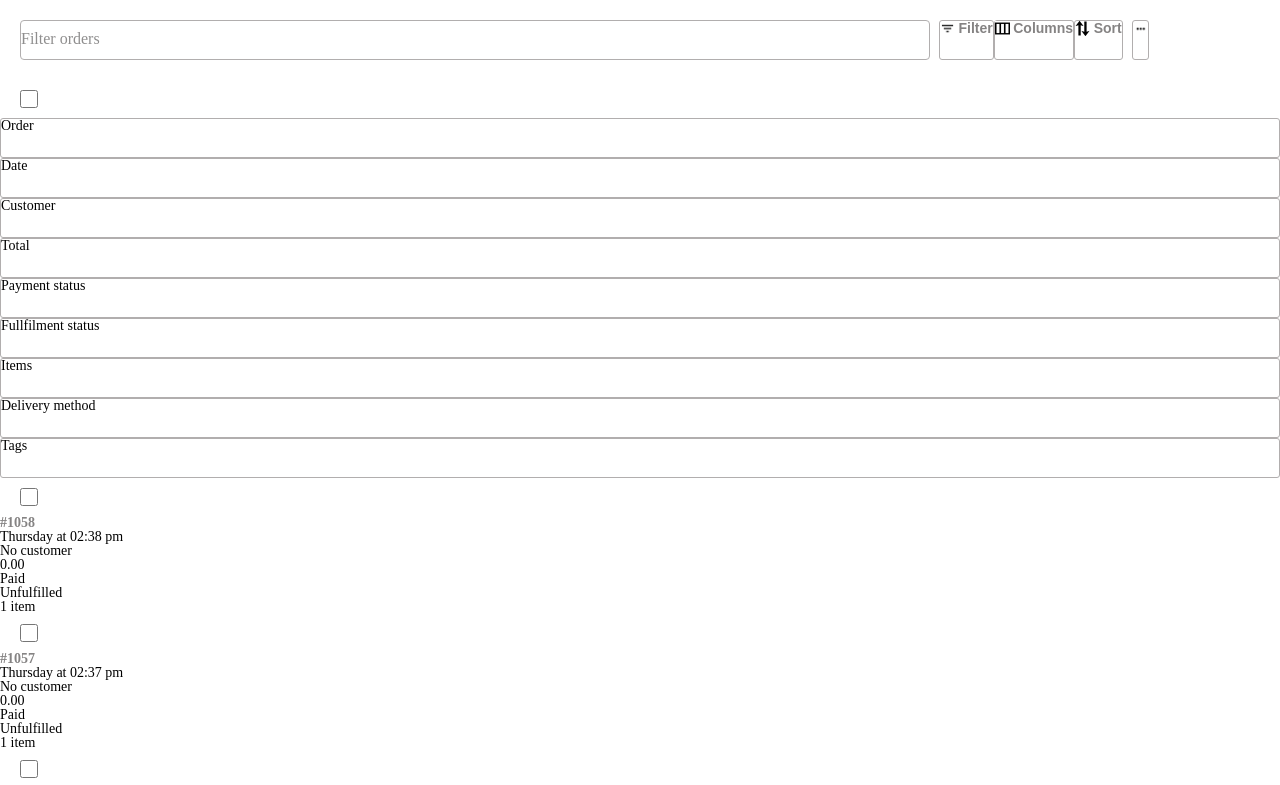
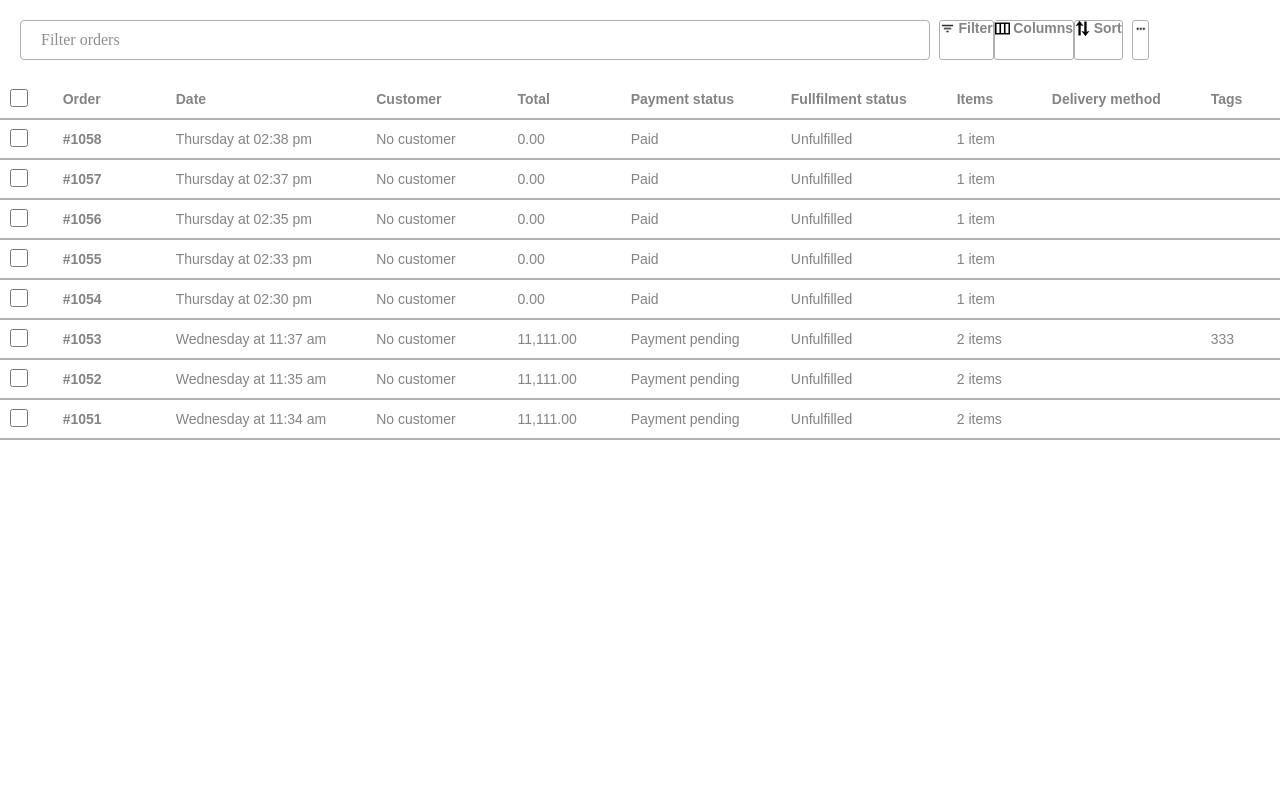
Before and after one commit to Dalonna456/test.table.github.io, a plain HTML site: page index.html in a window 1280 px wide. Shown: the top 785 px of the page. Drawn offline with Linux system fonts and the light colour scheme.

Commit message:
Update style.css

```diff
--- a/style.css
+++ b/style.css
@@ -94,12 +94,26 @@ h6 {
    max-width: 1440px;
    padding: 20px;
 }
+span{
+   font-family: Arial, Helvetica, sans-serif;
+   font-size: 14px;
+   cursor:pointer;
+}
 .header__search{
    width: 910px;
    border: 1px solid var(--secondary-color);
    border-radius: 4px;
    height: 40px;
    margin-right: 9px;
+   padding: 10px;
+   font-size: 16px;
+   font-weight: 400;
+   color: var(--primary-color);
+}
+::placeholder{
+   font-size: 16px;
+   color: rgb(143, 142, 142);
+   padding: 10px;
 }
 .row{
    border: 1px solid var(--secondary-color);
@@ -110,10 +124,10 @@ h6 {
 .header__navigation{
    flex-direction: row;
 }
-.title__items{
-   justify-content: space-between;
-   text-align: center;
-
+.header__icons{
+   width: 15px;
+   height: 15px;
+   cursor:pointer;
 }
 
 .header__items{
@@ -129,52 +143,41 @@ li.header__item:last-child{
    height: 40px;
    margin-left: 9px;
 }
-::placeholder{
-   font-size: 16px;
-   color: rgb(143, 142, 142);
+
+/* header ends*/
+.grid__body{
+   display: grid;
+   grid-template-columns: 0.4fr 1.2fr 2fr 1.5fr 1.2fr 1.7fr 1.6fr 1fr 1fr 1fr ;
+   grid-template-rows: 3fr 3fr 3fr 3fr 3fr 3fr 3fr 3fr 3fr 3fr;
+   height: 100%;
+   max-width: 1280px;
+   font-family: Arial, Helvetica, sans-serif;
+   color:var(--primary-color);
+   white-space: nowrap;
 
 }
-.table__title{
-   border: 1px solid var(--secondary-color);
-   border-radius: 3px;
-   height: 40px;
-
+.grid__item{
+   border-bottom: 2px solid var(--secondary-color);
+   padding: 12px 25px;
 }
-.table__rows{
-   border: 1px solid var(--secondary-color);
-   border-radius: 3px;
-   height: 40px;
-
+.checkbox{
+   text-align: center;
+   padding: 9px;
 }
 .table__checkbox{
    width: 18px;
    height: 18px;
-   margin: 10px 20px;
-
 }
-.title__items{
-   font-size: 16px;
-   font-weight: 600;
+.table__title{
+    font-family: Arial, Helvetica, sans-serif;
+   font-size: 14px;
+   font-weight: 700;
    color: var(--primary-color);
+   white-space: nowrap;
 }
 
-
-.header__icons{
-   width: 15px;
-   height: 15px;
-   cursor:pointer;
-}
-.title__items{
-   display: flex;
-   flex-direction: row;
-}
-
-span{
-   font-family: Arial, Helvetica, sans-serif;
-   font-size: 14px;
-   cursor:pointer;
-}
 .order__number{
    color:var(--primary-color);
    font-weight: 600;
+
 }
```
